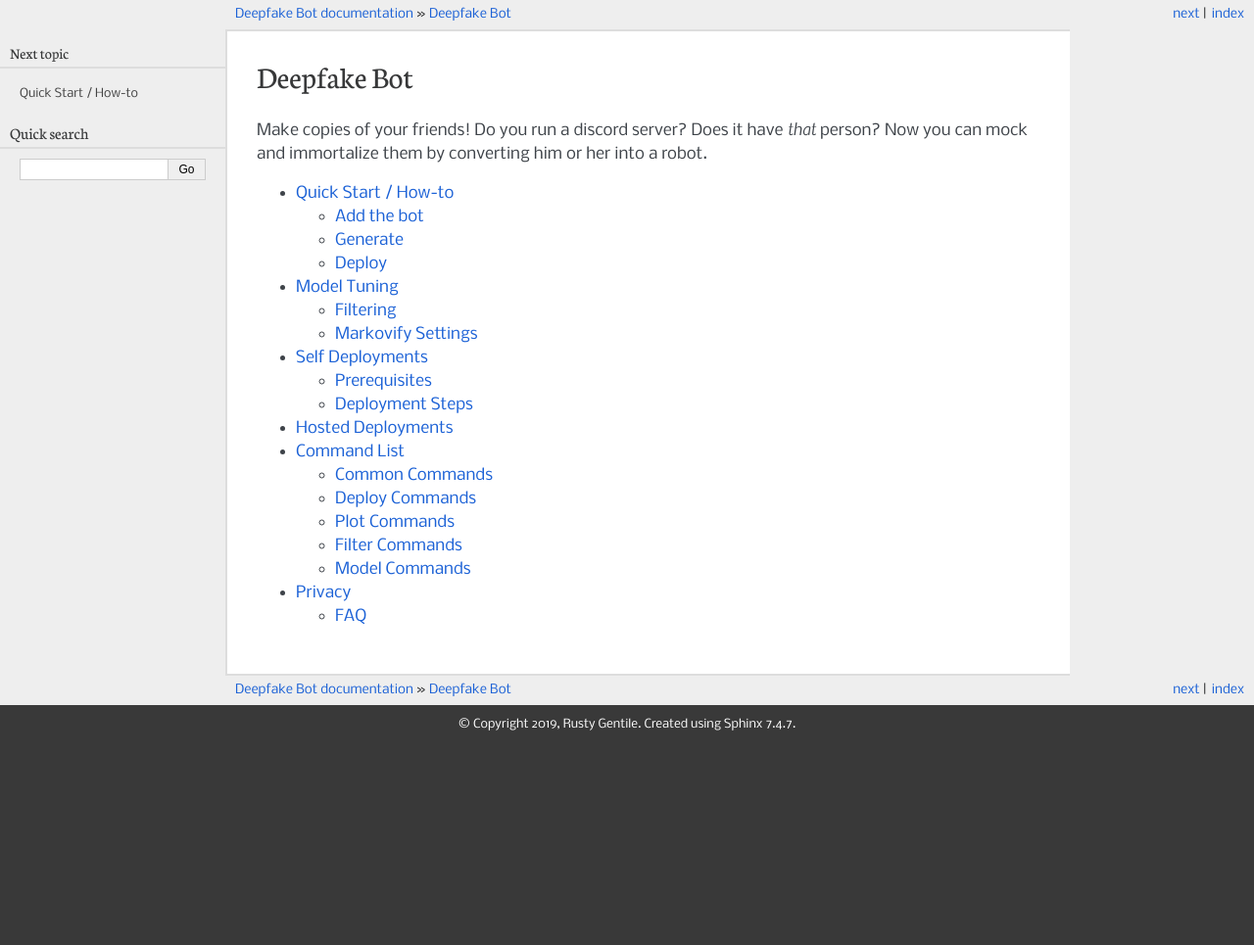
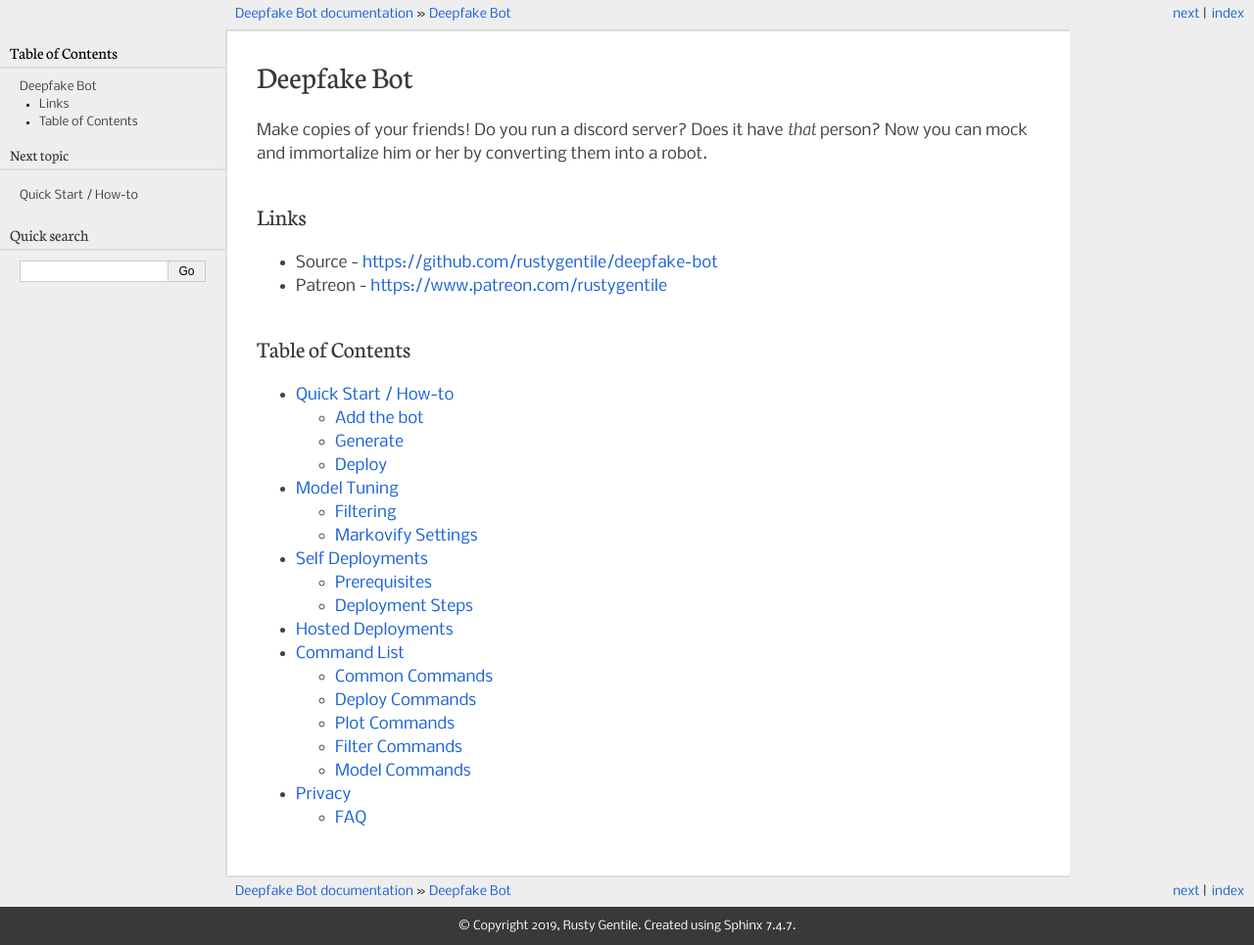
Before and after one commit to JPrakke/deepfake-bot, a Sphinx documentation site: the page built from doc/source/index.rst, in a window 1280 px wide. Shown: the whole page at 98% size. Built offline with Sphinx 7.4.7, drawn with Linux system fonts in a browser that asks for light colours; before the commit the page ends 900 px from its top, so only the background shows below that.

Commit message:
some minor documentation tweaks

```diff
--- a/doc/source/how-to.rst
+++ b/doc/source/how-to.rst
@@ -18,7 +18,7 @@
 .. image:: https://deepfake-discord-bot-permanent.s3.amazonaws.com/generate_start.PNG
 
 This will likely take a few minutes. The bot will read your server's chat history, give you some stats on your subject's messages, and
-generate a Markov chain model that mimics them. If, at the end of the process you get something that sounds like your subject you can
+generate a Markov chain model that mimics them. If, at the end of the process, you get something that sounds like your subject, you can
 proceed. Note the ``model_uid`` that gets generated:
 
 .. image:: https://deepfake-discord-bot-permanent.s3.us-east-1.amazonaws.com/good_markov.PNG
--- a/doc/source/index.rst
+++ b/doc/source/index.rst
@@ -1,8 +1,17 @@
 Deepfake Bot
 ============
 
-Make copies of your friends! Do you run a discord server? Does it have `that` person? Now you can mock and immortalize them by
-converting him or her into a robot.
+Make copies of your friends! Do you run a discord server? Does it have `that` person? Now you can mock and immortalize him or her by
+converting them into a robot.
+
+Links
+-----
+
+* Source - https://github.com/rustygentile/deepfake-bot
+* Patreon - https://www.patreon.com/rustygentile
+
+Table of Contents
+-----------------
 
 .. toctree::
    :maxdepth: 2
```
Also changed, not shown: README.md (+1 -1 lines).
